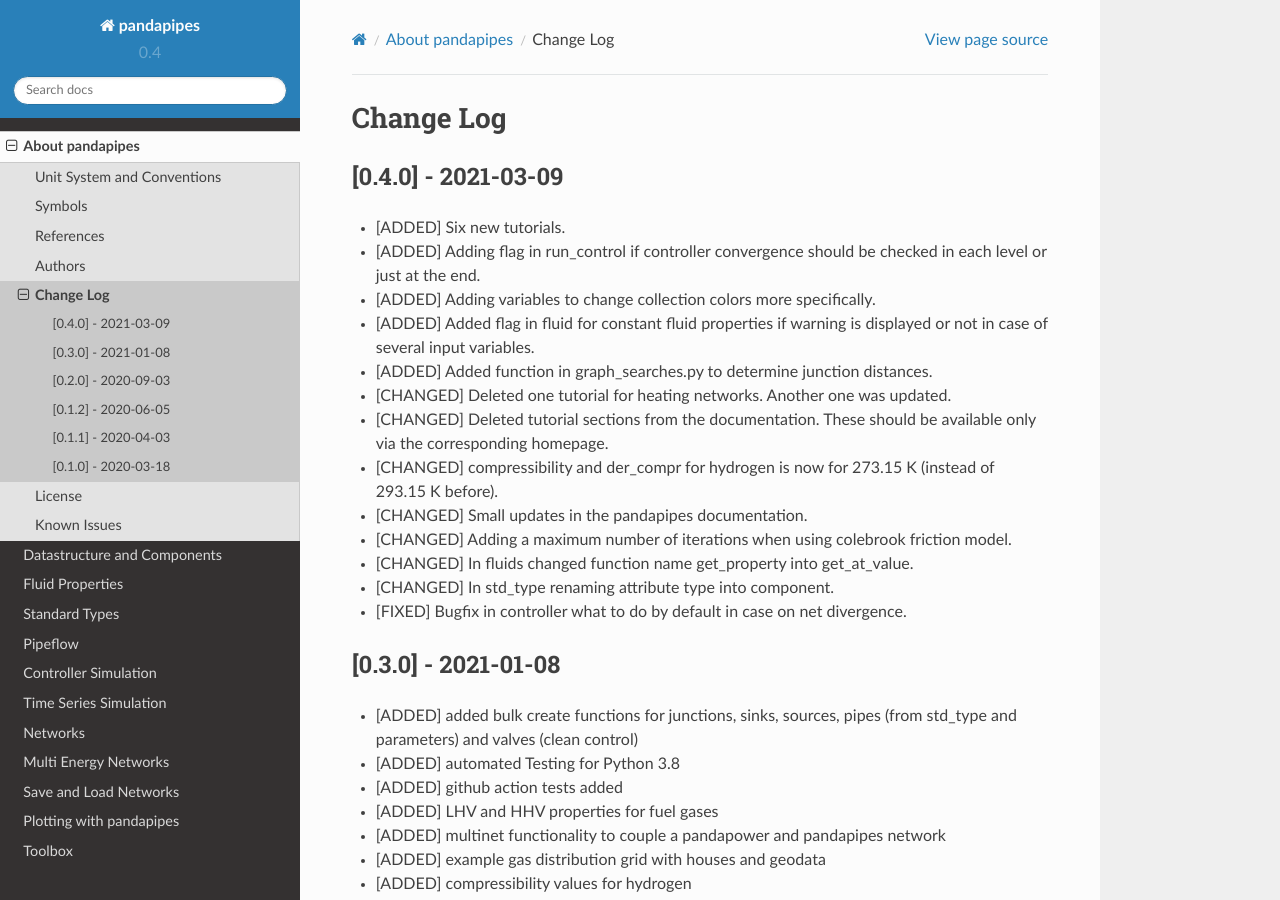
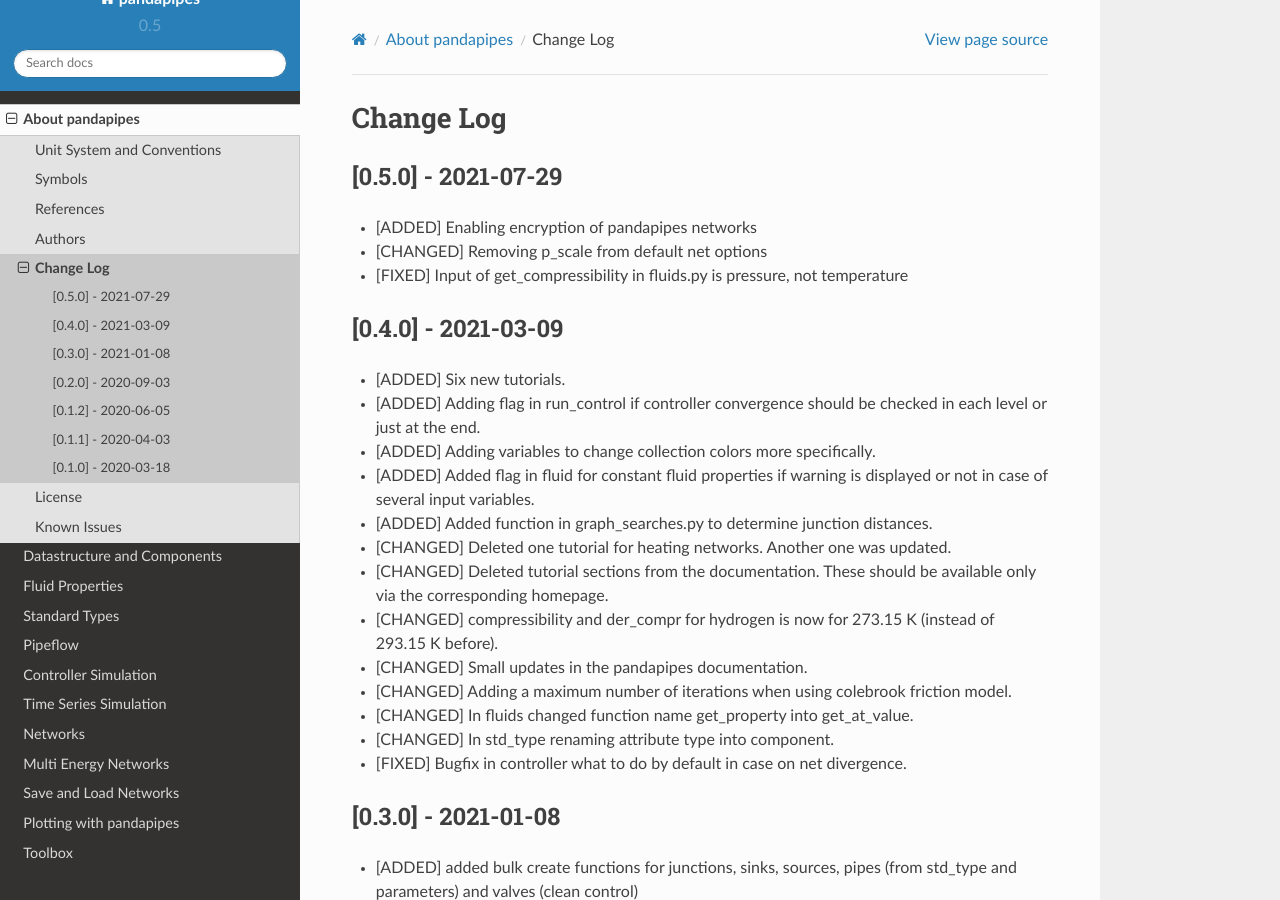
Before and after one commit to e2nIEE/pandapipes, a Sphinx documentation site: the page built from doc/source/about/changelog.rst, in a window 1280 px wide and 900 px high. Built offline with Sphinx 7.4.7 and the Read the Docs theme 2.0.0, drawn with Linux system fonts in a browser that asks for light colours.

Commit message:
pandapipes release

```diff
--- a/CHANGELOG.rst
+++ b/CHANGELOG.rst
@@ -1,5 +1,11 @@
 Change Log
 =============
+
+[0.5.0] - 2021-07-29
+-------------------------------
+- [ADDED] Enabling encryption of pandapipes networks
+- [CHANGED] Removing p_scale from default net options
+- [FIXED] Input of get_compressibility in fluids.py is pressure, not temperature
 
 [0.4.0] - 2021-03-09
 -------------------------------
--- a/doc/source/conf.py
+++ b/doc/source/conf.py
@@ -47,9 +47,9 @@
 # built documents.
 #
 # The short X.Y version.
-version = "0.4"
+version = "0.5"
 # The full version, including alpha/beta/rc tags.
-release = "0.4.0"
+release = "0.5.0"
 
 # The language for content autogenerated by Sphinx. Refer to documentation
 # for a list of supported languages.
--- a/pandapipes/__init__.py
+++ b/pandapipes/__init__.py
@@ -2,7 +2,7 @@
 # and Energy System Technology (IEE), Kassel, and University of Kassel. All rights reserved.
 # Use of this source code is governed by a BSD-style license that can be found in the LICENSE file.
 
-__version__ = '0.4.0'
+__version__ = '0.5.0'
 
 import pandas as pd
 import os
--- a/setup.py
+++ b/setup.py
@@ -33,7 +33,7 @@
 
 setup(
     name='pandapipes',
-    version='0.4.0',
+    version='0.5.0',
     author='Dennis Cronbach, Daniel Lohmeier, Simon Ruben Drauz, Jolando Marius Kisse',
     author_email='dennis.cronbach@iee.fraunhofer.de, daniel.lohmeier@iee.fraunhofer.de, '
                  'simon.ruben.drauz@iee.fraunhofer.de, jolando.kisse@uni-kassel.de',
@@ -42,7 +42,7 @@
 	long_description_content_type='text/x-rst',
     url='http://www.pandapipes.org',
     license='BSD',
-    install_requires=["pandapower>=2.6.0", "matplotlib"],
+    install_requires=["pandapower>=2.7.0", "matplotlib"],
     extras_require={"docs": ["numpydoc", "sphinx", "sphinx_rtd_theme", "sphinxcontrib.bibtex"],
                     "plotting": ["plotly", "python-igraph"],
                     "test": ["pytest", "pytest-xdist"]},
```
Also changed, not shown: 1 other file.
